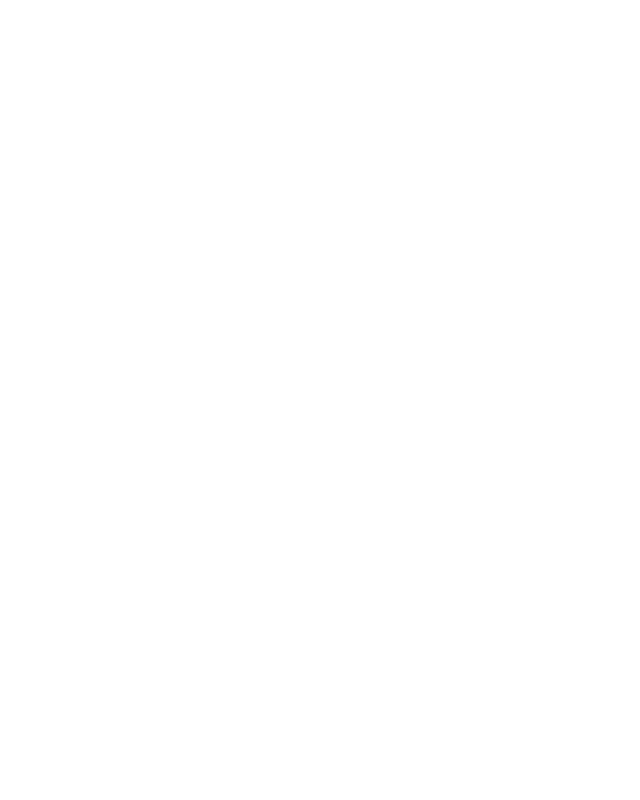
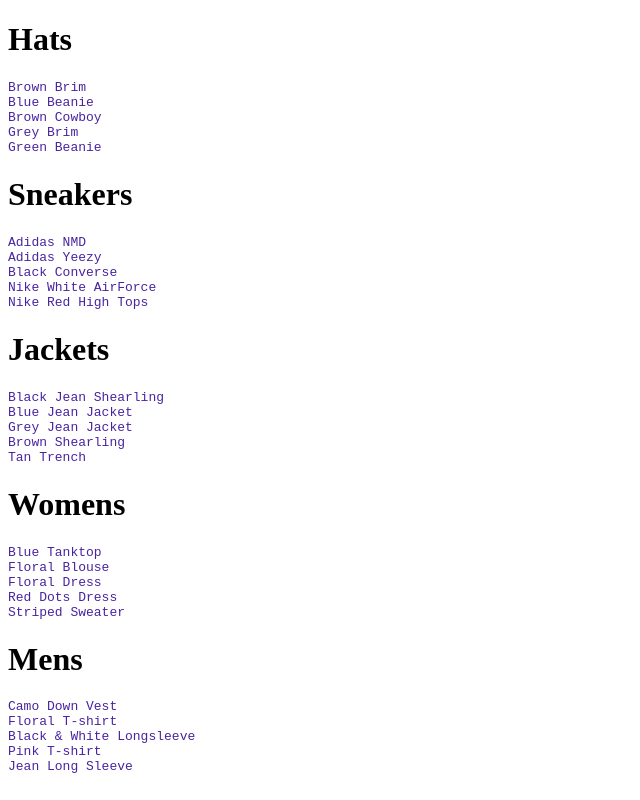
Before and after one commit to Sunwarul/react-master-class, a React (Create React App) app: page /shop in a window 1280 px wide. Shown: the whole page, without its empty margins (0-640 px from the left). Built offline with nearby package versions, Linux system fonts and the light colour scheme.

Commit message:
collection preview component and  shop page created.

```diff
--- a/src/CrawnClothing/App.js
+++ b/src/CrawnClothing/App.js
@@ -1,7 +1,8 @@
 import React from 'react'
 import { BrowserRouter as Router, Route, Switch } from 'react-router-dom';
 import AboutUs from './pages/about-page/about-us.component';
-import { HomePage } from './pages/homepage/homepage.component'
+import { HomePage } from './pages/homepage/homepage.component';
+import ShopPage from './pages/shop/shop.component';
 
 const App = () => {
     return (
@@ -9,6 +10,7 @@
             <Switch>
                 <Route exact path='/' component={HomePage} />
                 <Route exact path='/hats' component={AboutUs} />
+                <Route exact path='/shop' component={ShopPage} />
             </Switch>
         </Router>
     )
--- /dev/null
+++ b/src/CrawnClothing/components/collection-preview/collection-preview.component.jsx
@@ -0,0 +1,13 @@
+import React from 'react';
+import './collection-preview.styles.scss';
+
+export const CollectionPreview = ({ title, items }) => (
+    <div className="collection-preview">
+        <h1 className="title">{title}</h1>
+        <div className="preview">
+            {items.filter((item, index) => index < 5).map(item => (
+                <div key={item.id}>{item.name}</div>
+            ))}
+        </div>
+    </div>
+)
--- /dev/null
+++ b/src/CrawnClothing/components/collection-preview/collection-preview.styles.scss
@@ -0,0 +1,4 @@
+.preview {
+  font-family: monospace;
+  color: rgb(73, 36, 160);
+}
--- /dev/null
+++ b/src/CrawnClothing/pages/shop/shop-data.js
@@ -0,0 +1,247 @@
+export const SHOP_DATA = [
+    {
+        id: 1,
+        title: 'Hats',
+        routeName: 'hats',
+        items: [
+            {
+                id: 1,
+                name: 'Brown Brim',
+                imageUrl: 'https://i.ibb.co/ZYW3VTp/brown-brim.png',
+                price: 25
+            },
+            {
+                id: 2,
+                name: 'Blue Beanie',
+                imageUrl: 'https://i.ibb.co/ypkgK0X/blue-beanie.png',
+                price: 18
+            },
+            {
+                id: 3,
+                name: 'Brown Cowboy',
+                imageUrl: 'https://i.ibb.co/QdJwgmp/brown-cowboy.png',
+                price: 35
+            },
+            {
+                id: 4,
+                name: 'Grey Brim',
+                imageUrl: 'https://i.ibb.co/RjBLWxB/grey-brim.png',
+                price: 25
+            },
+            {
+                id: 5,
+                name: 'Green Beanie',
+                imageUrl: 'https://i.ibb.co/YTjW3vF/green-beanie.png',
+                price: 18
+            },
+            {
+                id: 6,
+                name: 'Palm Tree Cap',
+                imageUrl: 'https://i.ibb.co/rKBDvJX/palm-tree-cap.png',
+                price: 14
+            },
+            {
+                id: 7,
+                name: 'Red Beanie',
+                imageUrl: 'https://i.ibb.co/bLB646Z/red-beanie.png',
+                price: 18
+            },
+            {
+                id: 8,
+                name: 'Wolf Cap',
+                imageUrl: 'https://i.ibb.co/1f2nWMM/wolf-cap.png',
+                price: 14
+            },
+            {
+                id: 9,
+                name: 'Blue Snapback',
+                imageUrl: 'https://i.ibb.co/X2VJP2W/blue-snapback.png',
+                price: 16
+            }
+        ]
+    },
+    {
+        id: 2,
+        title: 'Sneakers',
+        routeName: 'sneakers',
+        items: [
+            {
+                id: 10,
+                name: 'Adidas NMD',
+                imageUrl: 'https://i.ibb.co/0s3pdnc/adidas-nmd.png',
+                price: 220
+            },
+            {
+                id: 11,
+                name: 'Adidas Yeezy',
+                imageUrl: 'https://i.ibb.co/dJbG1cT/yeezy.png',
+                price: 280
+            },
+            {
+                id: 12,
+                name: 'Black Converse',
+                imageUrl: 'https://i.ibb.co/bPmVXyP/black-converse.png',
+                price: 110
+            },
+            {
+                id: 13,
+                name: 'Nike White AirForce',
+                imageUrl: 'https://i.ibb.co/1RcFPk0/white-nike-high-tops.png',
+                price: 160
+            },
+            {
+                id: 14,
+                name: 'Nike Red High Tops',
+                imageUrl: 'https://i.ibb.co/QcvzydB/nikes-red.png',
+                price: 160
+            },
+            {
+                id: 15,
+                name: 'Nike Brown High Tops',
+                imageUrl: 'https://i.ibb.co/fMTV342/nike-brown.png',
+                price: 160
+            },
+            {
+                id: 16,
+                name: 'Air Jordan Limited',
+                imageUrl: 'https://i.ibb.co/w4k6Ws9/nike-funky.png',
+                price: 190
+            },
+            {
+                id: 17,
+                name: 'Timberlands',
+                imageUrl: 'https://i.ibb.co/Mhh6wBg/timberlands.png',
+                price: 200
+            }
+        ]
+    },
+    {
+        id: 3,
+        title: 'Jackets',
+        routeName: 'jackets',
+        items: [
+            {
+                id: 18,
+                name: 'Black Jean Shearling',
+                imageUrl: 'https://i.ibb.co/XzcwL5s/black-shearling.png',
+                price: 125
+            },
+            {
+                id: 19,
+                name: 'Blue Jean Jacket',
+                imageUrl: 'https://i.ibb.co/mJS6vz0/blue-jean-jacket.png',
+                price: 90
+            },
+            {
+                id: 20,
+                name: 'Grey Jean Jacket',
+                imageUrl: 'https://i.ibb.co/N71k1ML/grey-jean-jacket.png',
+                price: 90
+            },
+            {
+                id: 21,
+                name: 'Brown Shearling',
+                imageUrl: 'https://i.ibb.co/s96FpdP/brown-shearling.png',
+                price: 165
+            },
+            {
+                id: 22,
+                name: 'Tan Trench',
+                imageUrl: 'https://i.ibb.co/M6hHc3F/brown-trench.png',
+                price: 185
+            }
+        ]
+    },
+    {
+        id: 4,
+        title: 'Womens',
+        routeName: 'womens',
+        items: [
+            {
+                id: 23,
+                name: 'Blue Tanktop',
+                imageUrl: 'https://i.ibb.co/7CQVJNm/blue-tank.png',
+                price: 25
+            },
+            {
+                id: 24,
+                name: 'Floral Blouse',
+                imageUrl: 'https://i.ibb.co/4W2DGKm/floral-blouse.png',
+                price: 20
+            },
+            {
+                id: 25,
+                name: 'Floral Dress',
+                imageUrl: 'https://i.ibb.co/KV18Ysr/floral-skirt.png',
+                price: 80
+            },
+            {
+                id: 26,
+                name: 'Red Dots Dress',
+                imageUrl: 'https://i.ibb.co/N3BN1bh/red-polka-dot-dress.png',
+                price: 80
+            },
+            {
+                id: 27,
+                name: 'Striped Sweater',
+                imageUrl: 'https://i.ibb.co/KmSkMbH/striped-sweater.png',
+                price: 45
+            },
+            {
+                id: 28,
+                name: 'Yellow Track Suit',
+                imageUrl: 'https://i.ibb.co/v1cvwNf/yellow-track-suit.png',
+                price: 135
+            },
+            {
+                id: 29,
+                name: 'White Blouse',
+                imageUrl: 'https://i.ibb.co/qBcrsJg/white-vest.png',
+                price: 20
+            }
+        ]
+    },
+    {
+        id: 5,
+        title: 'Mens',
+        routeName: 'mens',
+        items: [
+            {
+                id: 30,
+                name: 'Camo Down Vest',
+                imageUrl: 'https://i.ibb.co/xJS0T3Y/camo-vest.png',
+                price: 325
+            },
+            {
+                id: 31,
+                name: 'Floral T-shirt',
+                imageUrl: 'https://i.ibb.co/qMQ75QZ/floral-shirt.png',
+                price: 20
+            },
+            {
+                id: 32,
+                name: 'Black & White Longsleeve',
+                imageUrl: 'https://i.ibb.co/55z32tw/long-sleeve.png',
+                price: 25
+            },
+            {
+                id: 33,
+                name: 'Pink T-shirt',
+                imageUrl: 'https://i.ibb.co/RvwnBL8/pink-shirt.png',
+                price: 25
+            },
+            {
+                id: 34,
+                name: 'Jean Long Sleeve',
+                imageUrl: 'https://i.ibb.co/VpW4x5t/roll-up-jean-shirt.png',
+                price: 40
+            },
+            {
+                id: 35,
+                name: 'Burgundy T-shirt',
+                imageUrl: 'https://i.ibb.co/mh3VM1f/polka-dot-shirt.png',
+                price: 25
+            }
+        ]
+    }
+]
--- /dev/null
+++ b/src/CrawnClothing/pages/shop/shop.component.jsx
@@ -0,0 +1,26 @@
+import React from 'react';
+import { SHOP_DATA } from './shop-data';
+import {
+    CollectionPreview
+} from '../../components/collection-preview/collection-preview.component';
+
+class ShopPage extends React.Component {
+    constructor(props) {
+        super(props);
+        this.state = {
+            collections: SHOP_DATA
+        }
+    }
+    render() {
+        const { collections } = this.state;
+        return (
+            <div>
+                {collections.map(({ id, ...otherProps }) => (
+                    <CollectionPreview key={id} {...otherProps} />
+                ))}
+            </div>
+        )
+    }
+}
+
+export default ShopPage;
```
